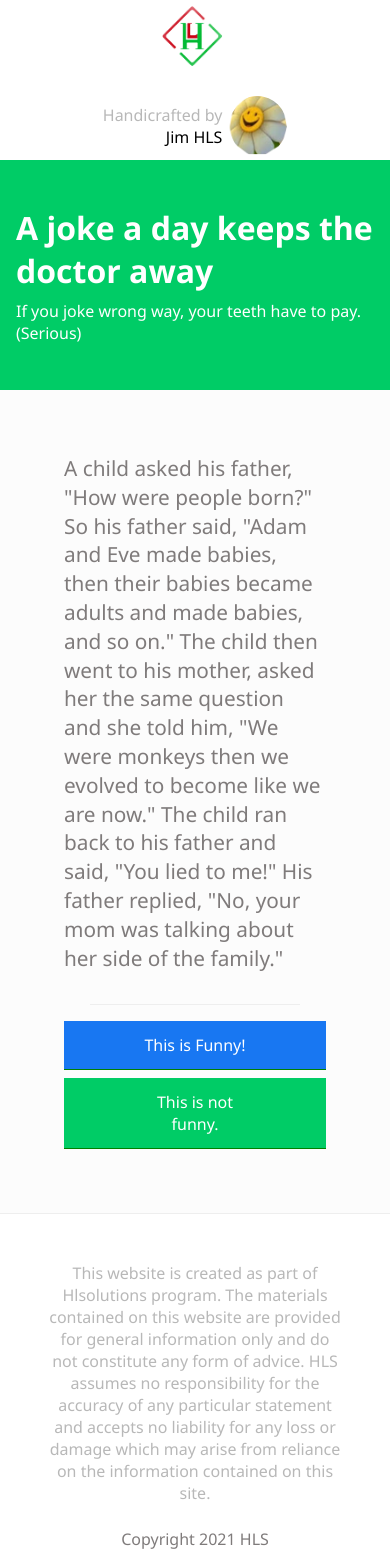
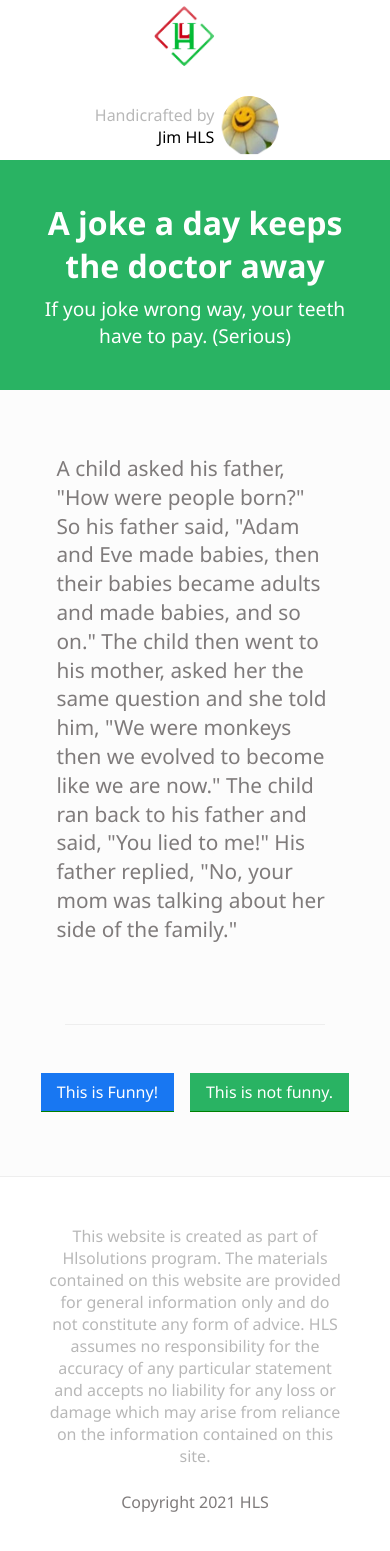
Before and after one commit to auquangtuan/HLS_interview, a React (Create React App) app: page / in a window 390 px wide. Shown: the top 1551 px of the page. Built offline with nearby package versions, Linux system fonts and the light colour scheme.

Commit message:
done Reponsive

```diff
--- a/src/components/Footer/style.scss
+++ b/src/components/Footer/style.scss
@@ -1,6 +1,4 @@
 .footer {
-    max-width: 1050px;
-    margin: 0 auto;
     padding: 3rem;
     display: flex;
     flex-direction: column;
--- a/src/components/Header/style.scss
+++ b/src/components/Header/style.scss
@@ -1,7 +1,5 @@
 .header {
-  max-width: 1050px;
-  margin: 0 auto;
-  padding: 0 1rem;
+  padding: 0 2rem 0 1rem;
   display: flex;
   justify-content: space-between;
   align-items: center;
--- a/src/container/Carousel/style.scss
+++ b/src/container/Carousel/style.scss
@@ -1,4 +1,6 @@
 .carousel {
+  width: 100vw;
+  align-self: center;
   height: 230px;
   background-color: var(--background-primary);
   display: flex;
@@ -7,11 +9,24 @@
   align-items: center;
   color: var(--color-white);
   gap: 0.5rem;
-  padding: 0 1rem;
+  padding: 0 4rem;
   > h1 {
     font-size: 2rem;
+    text-align: center;
   }
   > span {
+    font-size: 1.2rem;
     font-weight: 500;
+    text-align: center;
   }
 }
+@media only screen and (max-width: 415px) {
+  .carousel {
+    padding: 0 2rem;
+  }
+}
+@media only screen and (max-width: 335px) {
+  .carousel {
+    padding: 0 1rem;
+  }
+}
--- a/src/container/HomeContainer/index.jsx
+++ b/src/container/HomeContainer/index.jsx
@@ -6,7 +6,6 @@ const HomeContainer = () => {
   return <div className="HomeContainer">
         <Carousel />
         <MainJoke />
-        <div className="spliter"></div>
   </div>;
 };
 
--- a/src/container/MainJoke/index.jsx
+++ b/src/container/MainJoke/index.jsx
@@ -5,11 +5,10 @@ import { data } from "../../data";
 import "./style.scss";
 import ThisJoke from "./ThisJoke";
 const MainJoke = () => {
-
   const dataArr = data
     .filter((sp) => sp.id !== parseInt(Cookies?.get(sp?.id)?.slice(0)))
     ?.map((item) => item.id);
-  console.log(dataArr)
+  console.log(dataArr);
   const [show, setShow] = useState(dataArr[0]);
   const handleFunnyClick = (id) => {
     Cookies.set(id, `${id}_funny`);
@@ -29,7 +28,9 @@ const MainJoke = () => {
   if (dataArr.length === 0) {
     return (
       <div className="MainJoke">
-        <ThisJoke content="That's all the jokes for today! Come back another day!" />
+        <div className="MainJoke__Container">
+          <ThisJoke content="That's all the jokes for today! Come back another day!" />
+        </div>
       </div>
     );
   }
@@ -40,10 +41,10 @@ const MainJoke = () => {
           !Cookies.get(item.id) && (
             <div key={item.id}>
               {item.id === show && (
-                <>
+                <div className="MainJoke__Container">
                   <ThisJoke content={item.content} />
                   <div
-                    className="spliter"
+                    className="spliter joke_spliter"
                     style={{ width: "80%", margin: "0 auto" }}
                   ></div>
                   <div className="MainJoke__button">
@@ -58,7 +59,7 @@ const MainJoke = () => {
                       onClick={() => handleNotFunnyClick(item.id)}
                     />
                   </div>
-                </>
+                </div>
               )}
             </div>
           )
--- a/src/container/MainJoke/style.scss
+++ b/src/container/MainJoke/style.scss
@@ -1,29 +1,61 @@
 .MainJoke {
-  width: 100%;
-  max-width: 1050px;
-  margin: 0 auto;
+  width: 100vw;
+  align-self: center;
+  background-color: var(--wash);
   padding: 4rem;
+  border-bottom: 1px solid var(--border-color);
+  &__Container {
+    max-width: 1050px;
+    margin: 0 auto;
+  }
   .ThisJoke {
-    width: 100%;
+    width: 85%;
+    margin: 0 auto;
     padding-bottom: 2rem;
     font-size: 1.3rem;
     color: var(--primary-color);
     line-height: 1.8rem;
   }
   &__button {
-    padding-top: 1rem;
+    padding-top: 3rem;
     display: flex;
     justify-content: center;
     gap : 1rem;
     align-items: center;
   }
+  .joke_spliter {
+    padding: 1.5rem 0;
+  }
 }
 @media only screen and (max-width: 592px) {
   .MainJoke {
     &__button {
-      flex-direction: column;
-      gap: 0.5rem;
-      width: 100%;
+      gap: 2rem;
+    }
+    .buttonComponent {
+      padding: .8rem 2rem;
     }
   }
 }
+@media only screen and (max-width: 415px) {
+  .MainJoke {
+    padding: 4rem 2rem;
+    &__button {
+      gap: 1rem;
+    }
+    .buttonComponent {
+      padding: .5rem 1rem;
+    }
+  }
+}
+@media only screen and (max-width: 335px) {
+  .MainJoke {
+    padding: 2rem 1rem;
+    &__button {
+      gap: .5rem;
+    }
+    .buttonComponent {
+      padding: .3rem .5rem;
+    }
+  }
+}
--- a/src/index.css
+++ b/src/index.css
@@ -13,7 +13,7 @@ button {
   --secondary-color: #B8B8B8;
   --wash: #fcfcfc;
   --color-white: #fff;
-  --background-primary: #00CC66;
+  --background-primary: #29B363;
   --background-secondary: #1877f2;
   --border-color : #eeeeee;
 }
--- a/src/pages/HomePage/index.jsx
+++ b/src/pages/HomePage/index.jsx
@@ -6,7 +6,7 @@ import "./style.css";
 
 const HomePage = ({ children }) => {
   return (
-    <div>
+    <div className="HomePage">
       <Header />
       {children}
       <Footer />
--- a/src/pages/HomePage/style.css
+++ b/src/pages/HomePage/style.css
@@ -0,0 +1,5 @@
+.HomePage {
+    min-width: 300px;
+    max-width: 1050px;
+    margin: 0 auto;
+}
```
